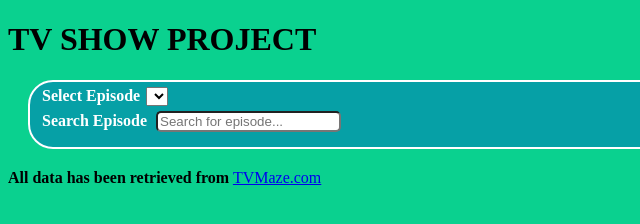
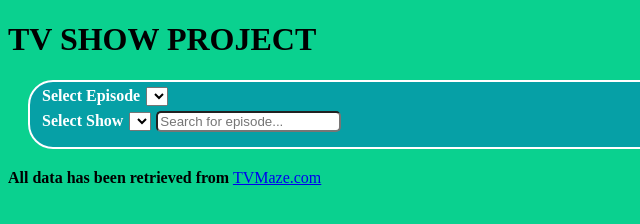
Before and after one commit to 12shussein/tv-show-dom-project, a plain HTML site: page index.html in a window 1280 px wide. Shown: the full height of the page, 0-640 px from the left. Drawn offline with Linux system fonts and the light colour scheme; no server answers.

Commit message:
level 400

```diff
--- a/index.html
+++ b/index.html
@@ -15,8 +15,10 @@
       <div class="inp">
         <label for="selectEpisode">Select Episode</label>
         <select onChange="selectEpisode()" name="selectEpisode" id="selectEpisode">
-
         </select>
+        <div class="inp">
+          <label for="selectShow">Select Show</label>
+          <select onChange="selectShow()" name="selectShow" id="selectShow">
       </div>
       <div class="inp">
         <label for="searchBar">Search Episode<label>
@@ -32,9 +34,38 @@
     </div>
 
     <!-- Loads YOUR javascript code -->
-    <script src="script2.js"></script>
+     <script src="script2.js"></script>
     <script src="episodes.js"></script>
     <script src="shows.js"></script>
 
   </body>
 </html>
+
+<!-- <!DOCTYPE html>
+<html lang="en">
+  <head>
+    <meta charset="UTF-8" />
+    <meta name="viewport" content="width=device-width, initial-scale=1.0" />
+    <title>TV Show Project | Abdirahim Hussein (12shussein)</title>
+    <link href="style.css" rel="stylesheet" />
+    <link rel="icon" href="/favicon.ico" type="image/x-icon" />
+  </head>
+
+  <body>
+
+    <div id="root">
+      <select  id="selectShow"></select>
+     <input id = "SearchInput" type="text" placeholder="Search..."/>
+    <span id = "countDisplay"> </span>
+    <div id = "episodes">
+
+    </div>
+    </div>
+
+    < Loads a provided function called getAllEpisodes() which returns all episodes
+     <script src="episodes.js"></script>
+
+     Loads YOUR javascript code
+    <script src="script.js"></script>
+  </body>
+</html> -->
--- a/script2.js
+++ b/script2.js
@@ -1,8 +1,10 @@
 // common elements
 const rootElem = document.getElementById("root"),
+const showselect =
   searchBar = document.getElementById("searchBar"),
   matches = document.getElementById("matches"),
   select = document.getElementById("selectEpisode");
+  show = document.getElementById("selectShow")
 let EPISODES;
 
 // returning data from episode.js with a promise
@@ -11,7 +13,7 @@ const getAllEpisodes = () => {
 };
 // fetch API called Receiving data from website
 function setup() {
-  fetch("https://api.tvmaze.com/shows/82/episodes")
+  fetch("https://api.tvmaze.com/shows/179/episodes")
     .then((response) => response.json())
     .then((data) => {
       EPISODES = data;
@@ -117,4 +119,6 @@ const selectEpisode = () => {
 window.onload = () => {
   setup();
 };
+
+
 // need to add a event listener
--- a/style.css
+++ b/style.css
@@ -1,4 +1,4 @@
-body{
+ body{
   background-color: rgb(10, 209, 143) ;
 }
 
```
